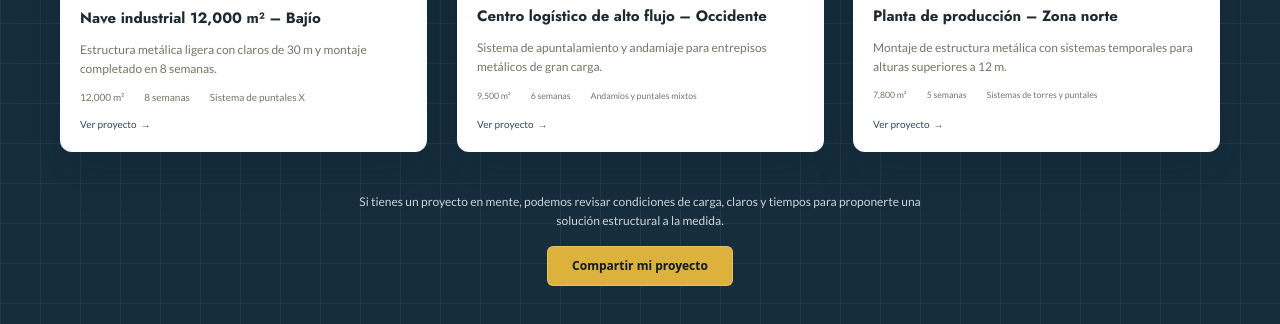
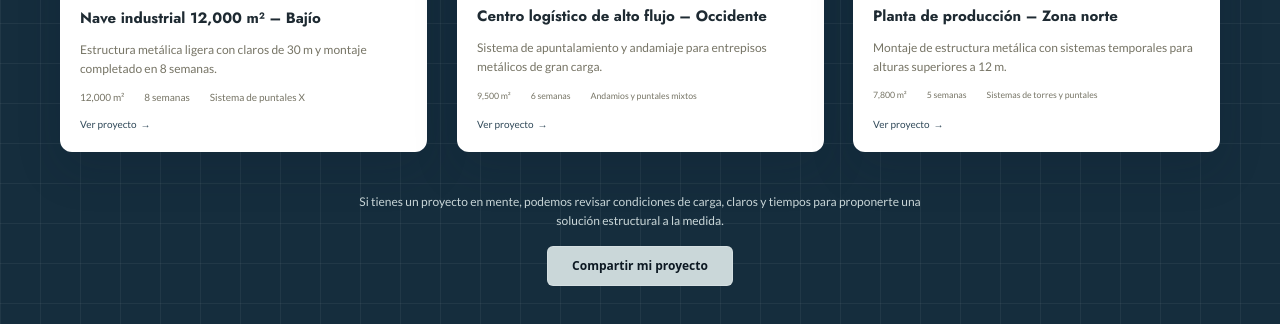
Before and after one commit to leeoble/Construteks, a plain HTML site: page index.html in a window 1280 px wide. Shown: the part 2087-2411 px from the top of the page. Drawn offline with Linux system fonts and the light colour scheme.

Commit message:
Update style.css

```diff
--- a/css/style.css
+++ b/css/style.css
@@ -671,7 +671,6 @@ body {
 
 .projects-footer-btn {
   padding-inline: 2.4rem;
-  background-color: var(--accent-color);
   color: var(--warmblack);
 }
 
```
